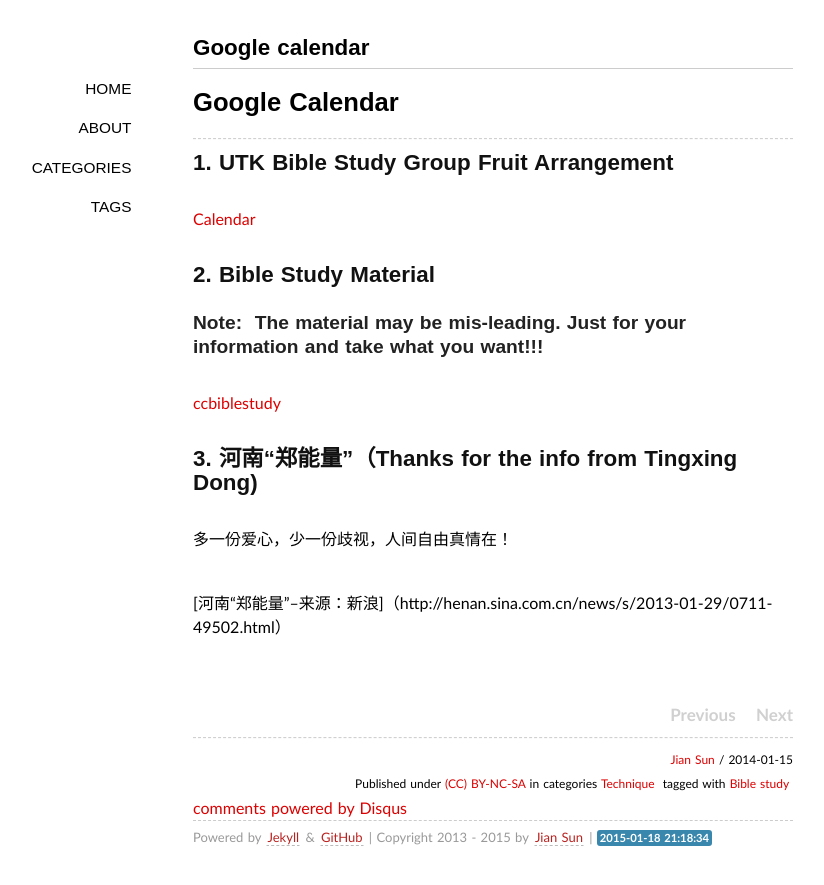
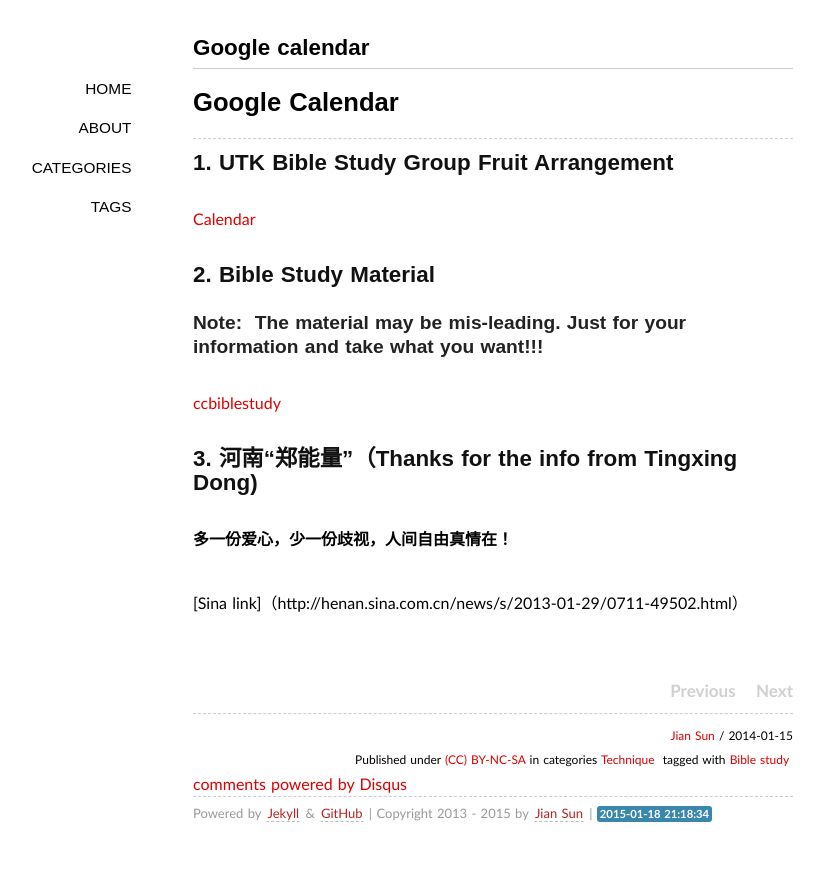
Before and after one commit to sjsprecious/sjsprecious.github.io, a Jekyll site: the page built from _posts/2014-01-15-Google-calendar.md, in a window 1280 px wide. Shown: the top 885 px of the page, without its empty margins (147-971 px from the left). Built offline with Jekyll 4.4.1, drawn with Linux system fonts in a browser that asks for light colours; some web fonts are replaced; comment, search, counter and statistics services are not loaded.

Commit message:
link change

```diff
--- a/_posts/2014-01-15-Google-calendar.md
+++ b/_posts/2014-01-15-Google-calendar.md
@@ -25,6 +25,6 @@ tags:
 
 ## 3. 河南“郑能量”（Thanks for the info from Tingxing Dong)<br><br>
 
-多一份爱心，少一份歧视，人间自由真情在！<br><br>
+**多一份爱心，少一份歧视，人间自由真情在！**<br><br>
 
-[河南“郑能量”--来源：新浪]（http://henan.sina.com.cn/news/s/2013-01-29/0711-49502.html）
+[Sina link]（http://henan.sina.com.cn/news/s/2013-01-29/0711-49502.html）
```
